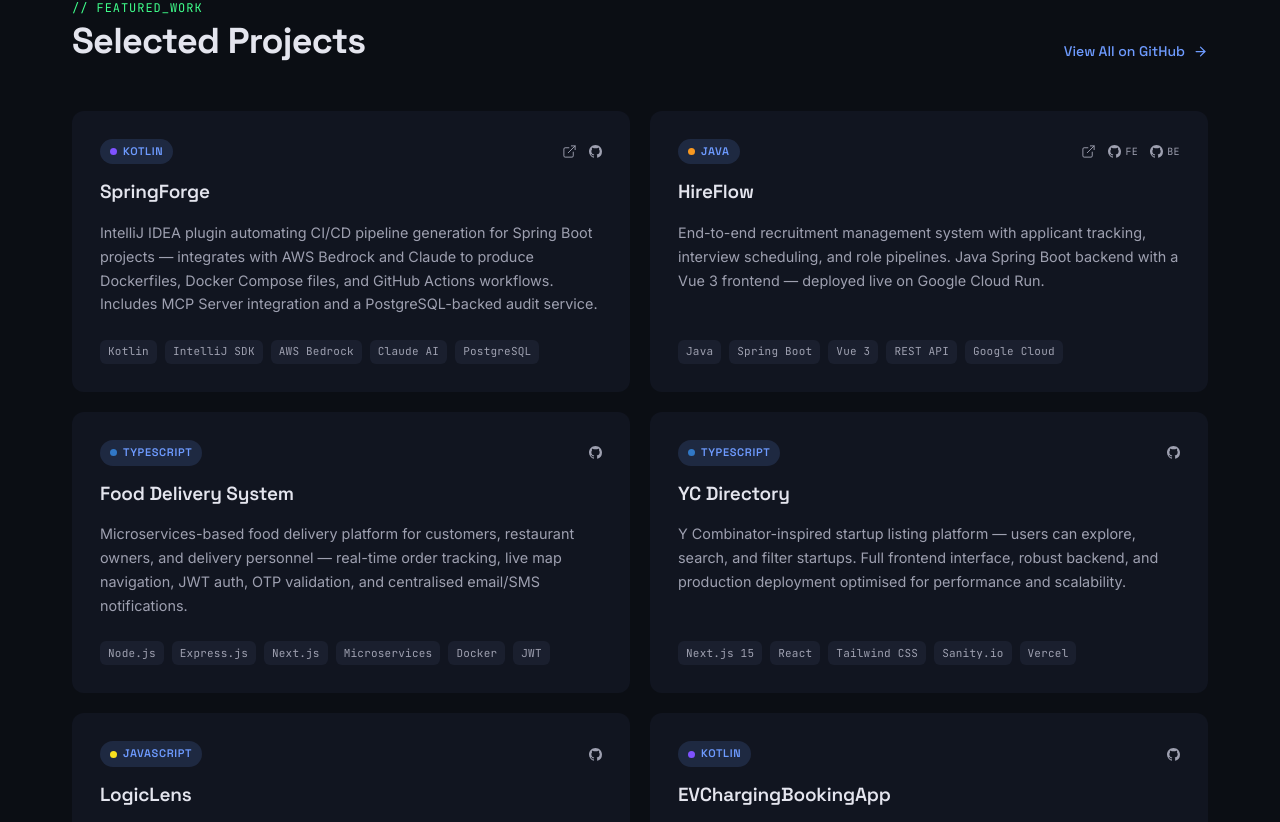
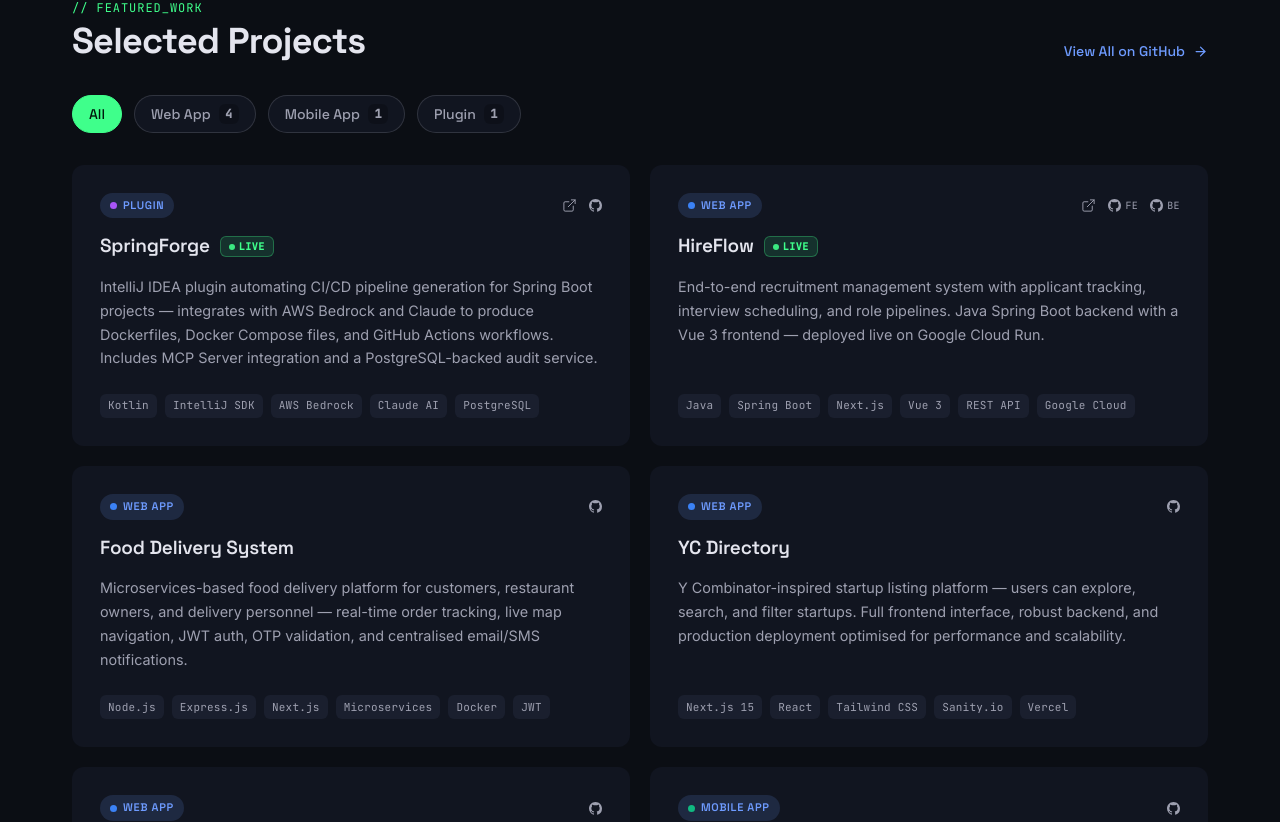
Before and after one commit to UdulaThathsaridu5624/Udula_Thathsaridu, a React (Vite) app in the folder UdulaThathsaridu/: page / in a window 1280 px wide. Shown: the part 1895-2717 px from the top of the page. Built offline with nearby package versions, Linux system fonts and the light colour scheme.

Commit message:
feat: enhance Projects component with filtering functionality and style updates

```diff
--- a/UdulaThathsaridu/src/components/Projects.css
+++ b/UdulaThathsaridu/src/components/Projects.css
@@ -7,7 +7,7 @@
   display: flex;
   align-items: flex-end;
   justify-content: space-between;
-  margin-bottom: 3rem;
+  margin-bottom: 2rem;
   gap: 1rem;
   flex-wrap: wrap;
 }
@@ -19,6 +19,57 @@
   color: var(--on-surface);
   letter-spacing: -0.02em;
   line-height: 1.2;
+}
+
+/* ── Filters ───────────────────────────────────── */
+
+.projects__filters {
+  display: flex;
+  gap: 0.75rem;
+  margin-bottom: 2rem;
+  flex-wrap: wrap;
+}
+
+.projects__filter-btn {
+  font-family: var(--font-display);
+  font-size: 0.875rem;
+  font-weight: 500;
+  color: var(--on-surface-variant);
+  background: var(--surface-container-low);
+  border: 1px solid var(--outline-variant);
+  padding: 0.5rem 1rem;
+  border-radius: var(--radius-full);
+  cursor: pointer;
+  transition: all 0.2s ease;
+  display: flex;
+  align-items: center;
+  gap: 0.5rem;
+}
+
+.projects__filter-btn:hover {
+  background: var(--surface-container);
+  border-color: var(--outline);
+}
+
+.projects__filter-btn.active {
+  background: var(--primary);
+  color: var(--on-primary);
+  border-color: var(--primary);
+}
+
+.projects__filter-count {
+  font-family: var(--font-mono);
+  font-size: 0.75rem;
+  font-weight: 600;
+  background: rgba(0, 0, 0, 0.2);
+  padding: 0.125rem 0.375rem;
+  border-radius: var(--radius-sm);
+  min-width: 1.25rem;
+  text-align: center;
+}
+
+.projects__filter-btn.active .projects__filter-count {
+  background: rgba(255, 255, 255, 0.2);
 }
 
 /* ── Grid ──────────────────────────────────────── */
@@ -58,7 +109,7 @@
   align-items: center;
 }
 
-.project-card__lang {
+.project-card__type {
   display: inline-flex;
   align-items: center;
   gap: 0.375rem;
@@ -73,11 +124,11 @@
   border-radius: var(--radius-full);
 }
 
-.project-card__lang-dot {
+.project-card__type-dot {
   width: 7px;
   height: 7px;
   border-radius: 50%;
-  background: var(--lang-color, var(--primary));
+  background: var(--type-color, var(--primary));
   flex-shrink: 0;
 }
 
@@ -112,6 +163,44 @@
   color: var(--on-surface);
   letter-spacing: -0.01em;
   line-height: 1.3;
+  display: flex;
+  align-items: center;
+  gap: 0.625rem;
+  flex-wrap: wrap;
+}
+
+.project-card__live-badge {
+  font-family: var(--font-mono);
+  font-size: 0.625rem;
+  font-weight: 600;
+  text-transform: uppercase;
+  letter-spacing: 0.05em;
+  color: var(--primary);
+  background: rgba(63, 255, 139, 0.12);
+  border: 1px solid rgba(63, 255, 139, 0.3);
+  padding: 0.2rem 0.5rem;
+  border-radius: var(--radius-sm);
+  display: inline-flex;
+  align-items: center;
+  gap: 0.25rem;
+}
+
+.project-card__live-badge::before {
+  content: '';
+  width: 6px;
+  height: 6px;
+  border-radius: 50%;
+  background: var(--primary);
+  animation: pulse-live 2s ease-in-out infinite;
+}
+
+@keyframes pulse-live {
+  0%, 100% {
+    opacity: 1;
+  }
+  50% {
+    opacity: 0.5;
+  }
 }
 
 .project-card__desc {
--- a/UdulaThathsaridu/src/components/Projects.tsx
+++ b/UdulaThathsaridu/src/components/Projects.tsx
@@ -1,80 +1,116 @@
-import { ExternalLink, ArrowRight } from 'lucide-react'
-import { GithubIcon } from './BrandIcons'
-import './Projects.css'
+import { ExternalLink, ArrowRight } from "lucide-react";
+import { GithubIcon } from "./BrandIcons";
+import { useState } from "react";
+import "./Projects.css";
+
+type ProjectType = "Web App" | "Mobile App" | "Plugin";
 
 interface Project {
-  title: string
-  description: string
-  language: string
-  tags: string[]
-  repo: string
-  repoFrontend?: string
-  live?: string
+  title: string;
+  description: string;
+  type: ProjectType;
+  tags: string[];
+  repo: string;
+  repoFrontend?: string;
+  live?: string;
 }
 
 const projects: Project[] = [
   {
-    title: 'SpringForge',
+    title: "SpringForge",
     description:
-      'IntelliJ IDEA plugin automating CI/CD pipeline generation for Spring Boot projects — integrates with AWS Bedrock and Claude to produce Dockerfiles, Docker Compose files, and GitHub Actions workflows. Includes MCP Server integration and a PostgreSQL-backed audit service.',
-    language: 'Kotlin',
-    tags: ['Kotlin', 'IntelliJ SDK', 'AWS Bedrock', 'Claude AI', 'PostgreSQL'],
-    repo: 'https://github.com/springforgeecosystem-prog/Spring-Forge',
-    live: 'https://www.springforge.dev/',
+      "IntelliJ IDEA plugin automating CI/CD pipeline generation for Spring Boot projects — integrates with AWS Bedrock and Claude to produce Dockerfiles, Docker Compose files, and GitHub Actions workflows. Includes MCP Server integration and a PostgreSQL-backed audit service.",
+    type: "Plugin",
+    tags: ["Kotlin", "IntelliJ SDK", "AWS Bedrock", "Claude AI", "PostgreSQL"],
+    repo: "https://github.com/springforgeecosystem-prog/Spring-Forge",
+    live: "https://www.springforge.dev/",
   },
   {
-    title: 'HireFlow',
+    title: "HireFlow",
     description:
-      'End-to-end recruitment management system with applicant tracking, interview scheduling, and role pipelines. Java Spring Boot backend with a Vue 3 frontend — deployed live on Google Cloud Run.',
-    language: 'Java',
-    tags: ['Java', 'Spring Boot', 'Vue 3', 'REST API', 'Google Cloud'],
-    repo: 'https://github.com/UdulaThathsaridu5624/HireFlow',
-    repoFrontend: 'https://github.com/UdulaThathsaridu5624/HireFlow-Frontend',
-    live: 'https://hireflow-frontend-d4p3jeyvfa-el.a.run.app',
+      "End-to-end recruitment management system with applicant tracking, interview scheduling, and role pipelines. Java Spring Boot backend with a Vue 3 frontend — deployed live on Google Cloud Run.",
+    type: "Web App",
+    tags: [
+      "Java",
+      "Spring Boot",
+      "Next.js",
+      "Vue 3",
+      "REST API",
+      "Google Cloud",
+    ],
+    repo: "https://github.com/UdulaThathsaridu5624/HireFlow",
+    repoFrontend: "https://github.com/UdulaThathsaridu5624/HireFlow-Frontend",
+    live: "https://hireflow-frontend-d4p3jeyvfa-el.a.run.app",
   },
   {
-    title: 'Food Delivery System',
+    title: "Food Delivery System",
     description:
-      'Microservices-based food delivery platform for customers, restaurant owners, and delivery personnel — real-time order tracking, live map navigation, JWT auth, OTP validation, and centralised email/SMS notifications.',
-    language: 'TypeScript',
-    tags: ['Node.js', 'Express.js', 'Next.js', 'Microservices', 'Docker', 'JWT'],
-    repo: 'https://github.com/UdulaThathsaridu5624?tab=repositories',
+      "Microservices-based food delivery platform for customers, restaurant owners, and delivery personnel — real-time order tracking, live map navigation, JWT auth, OTP validation, and centralised email/SMS notifications.",
+    type: "Web App",
+    tags: [
+      "Node.js",
+      "Express.js",
+      "Next.js",
+      "Microservices",
+      "Docker",
+      "JWT",
+    ],
+    repo: "https://github.com/UdulaThathsaridu5624?tab=repositories",
   },
   {
-    title: 'YC Directory',
+    title: "YC Directory",
     description:
-      'Y Combinator-inspired startup listing platform — users can explore, search, and filter startups. Full frontend interface, robust backend, and production deployment optimised for performance and scalability.',
-    language: 'TypeScript',
-    tags: ['Next.js 15', 'React', 'Tailwind CSS', 'Sanity.io', 'Vercel'],
-    repo: 'https://github.com/UdulaThathsaridu5624?tab=repositories',
+      "Y Combinator-inspired startup listing platform — users can explore, search, and filter startups. Full frontend interface, robust backend, and production deployment optimised for performance and scalability.",
+    type: "Web App",
+    tags: ["Next.js 15", "React", "Tailwind CSS", "Sanity.io", "Vercel"],
+    repo: "https://github.com/UdulaThathsaridu5624?tab=repositories",
   },
   {
-    title: 'LogicLens',
+    title: "LogicLens",
     description:
-      'Advanced static code analyser with an admin panel for configuring rules, tracking complexity and maintainability metrics, and ML-powered custom rule recommendations — built on the MERN stack with Azure.',
-    language: 'JavaScript',
-    tags: ['MongoDB', 'Express', 'React', 'Node.js', 'Machine Learning', 'Azure'],
-    repo: 'https://github.com/UdulaThathsaridu5624?tab=repositories',
+      "Advanced static code analyser with an admin panel for configuring rules, tracking complexity and maintainability metrics, and ML-powered custom rule recommendations — built on the MERN stack with Azure.",
+    type: "Web App",
+    tags: [
+      "MongoDB",
+      "Express",
+      "React",
+      "Node.js",
+      "Machine Learning",
+      "Azure",
+    ],
+    repo: "https://github.com/UdulaThathsaridu5624?tab=repositories",
   },
   {
-    title: 'EVChargingBookingApp',
+    title: "EVChargingBookingApp",
     description:
-      'Station Operator module for an Android EV Charging Booking app — role-based auth, ZXing QR code scanning to validate bookings in real time, and a session completion workflow with ASP.NET Core backend.',
-    language: 'Kotlin',
-    tags: ['Kotlin', 'Jetpack Compose', 'ZXing', 'ASP.NET Core', 'MongoDB'],
-    repo: 'https://github.com/UdulaThathsaridu5624/EVChargingBookingApp',
+      "Station Operator module for an Android EV Charging Booking app — role-based auth, ZXing QR code scanning to validate bookings in real time, and a session completion workflow with ASP.NET Core backend.",
+    type: "Mobile App",
+    tags: ["Kotlin", "Jetpack Compose", "ZXing", "ASP.NET Core", "MongoDB"],
+    repo: "https://github.com/UdulaThathsaridu5624/EVChargingBookingApp",
   },
-]
+];
 
-const languageColors: Record<string, string> = {
-  Kotlin: '#7f52ff',
-  Java: '#f89820',
-  TypeScript: '#3178c6',
-  JavaScript: '#f7df1e',
-  Swift: '#f05138',
-}
+const typeColors: Record<ProjectType, string> = {
+  "Web App": "#3b82f6",
+  "Mobile App": "#10b981",
+  Plugin: "#a855f7",
+};
 
 export default function Projects() {
+  const [activeFilter, setActiveFilter] = useState<ProjectType | "All">("All");
+
+  const filteredProjects =
+    activeFilter === "All"
+      ? projects
+      : projects.filter((p) => p.type === activeFilter);
+
+  const projectTypes: (ProjectType | "All")[] = [
+    "All",
+    "Web App",
+    "Mobile App",
+    "Plugin",
+  ];
+
   return (
     <section id="projects" className="projects">
       <div className="container">
@@ -93,8 +129,25 @@
           </a>
         </div>
 
+        <div className="projects__filters">
+          {projectTypes.map((type) => (
+            <button
+              key={type}
+              className={`projects__filter-btn ${activeFilter === type ? "active" : ""}`}
+              onClick={() => setActiveFilter(type)}
+            >
+              {type}
+              {type !== "All" && (
+                <span className="projects__filter-count">
+                  {projects.filter((p) => p.type === type).length}
+                </span>
+              )}
+            </button>
+          ))}
+        </div>
+
         <div className="projects__grid">
-          {projects.map(project => (
+          {filteredProjects.map((project) => (
             <a
               key={project.title}
               href={project.live ?? project.repo}
@@ -105,11 +158,15 @@
             >
               <div className="project-card__top">
                 <span
-                  className="project-card__lang"
-                  style={{ '--lang-color': languageColors[project.language] } as React.CSSProperties}
+                  className="project-card__type"
+                  style={
+                    {
+                      "--type-color": typeColors[project.type],
+                    } as React.CSSProperties
+                  }
                 >
-                  <span className="project-card__lang-dot" />
-                  {project.language}
+                  <span className="project-card__type-dot" />
+                  {project.type}
                 </span>
                 <div className="project-card__links">
                   {project.live && (
@@ -119,7 +176,7 @@
                       rel="noopener noreferrer"
                       className="project-card__icon-link"
                       aria-label="Live demo"
-                      onClick={e => e.stopPropagation()}
+                      onClick={(e) => e.stopPropagation()}
                     >
                       <ExternalLink size={15} strokeWidth={1.5} />
                     </a>
@@ -131,7 +188,7 @@
                       rel="noopener noreferrer"
                       className="project-card__icon-link project-card__icon-link--label"
                       aria-label="Frontend repository"
-                      onClick={e => e.stopPropagation()}
+                      onClick={(e) => e.stopPropagation()}
                     >
                       <GithubIcon size={13} />
                       <span>FE</span>
@@ -142,8 +199,12 @@
                     target="_blank"
                     rel="noopener noreferrer"
                     className="project-card__icon-link project-card__icon-link--label"
-                    aria-label={project.repoFrontend ? 'Backend repository' : 'GitHub repository'}
-                    onClick={e => e.stopPropagation()}
+                    aria-label={
+                      project.repoFrontend
+                        ? "Backend repository"
+                        : "GitHub repository"
+                    }
+                    onClick={(e) => e.stopPropagation()}
                   >
                     <GithubIcon size={13} />
                     {project.repoFrontend && <span>BE</span>}
@@ -151,12 +212,19 @@
                 </div>
               </div>
 
-              <h3 className="project-card__title">{project.title}</h3>
+              <h3 className="project-card__title">
+                {project.title}
+                {project.live && (
+                  <span className="project-card__live-badge">Live</span>
+                )}
+              </h3>
               <p className="project-card__desc">{project.description}</p>
 
               <div className="project-card__tags">
-                {project.tags.map(tag => (
-                  <span key={tag} className="project-card__tag">{tag}</span>
+                {project.tags.map((tag) => (
+                  <span key={tag} className="project-card__tag">
+                    {tag}
+                  </span>
                 ))}
               </div>
             </a>
@@ -164,5 +232,5 @@
         </div>
       </div>
     </section>
-  )
+  );
 }
```
